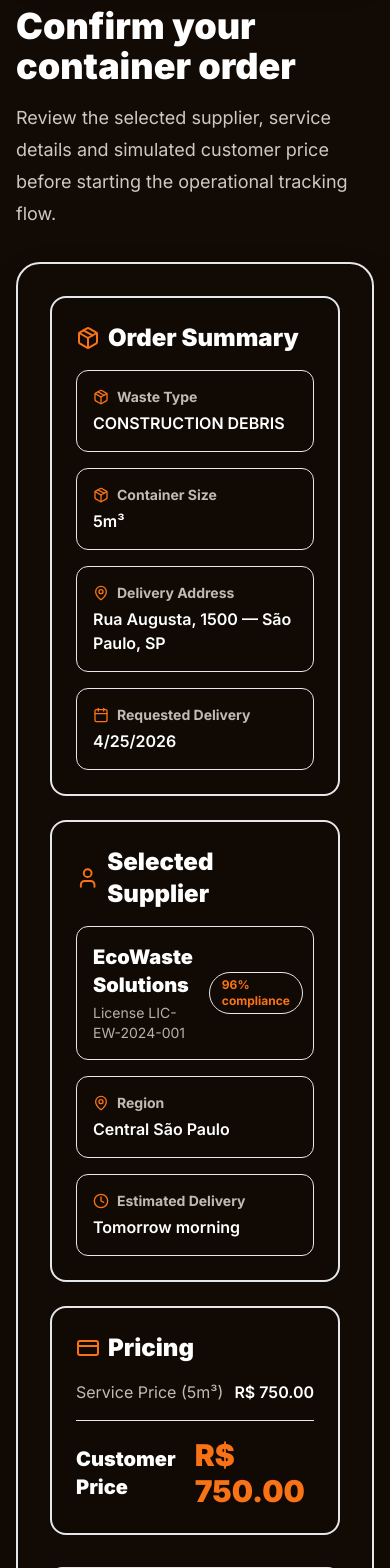
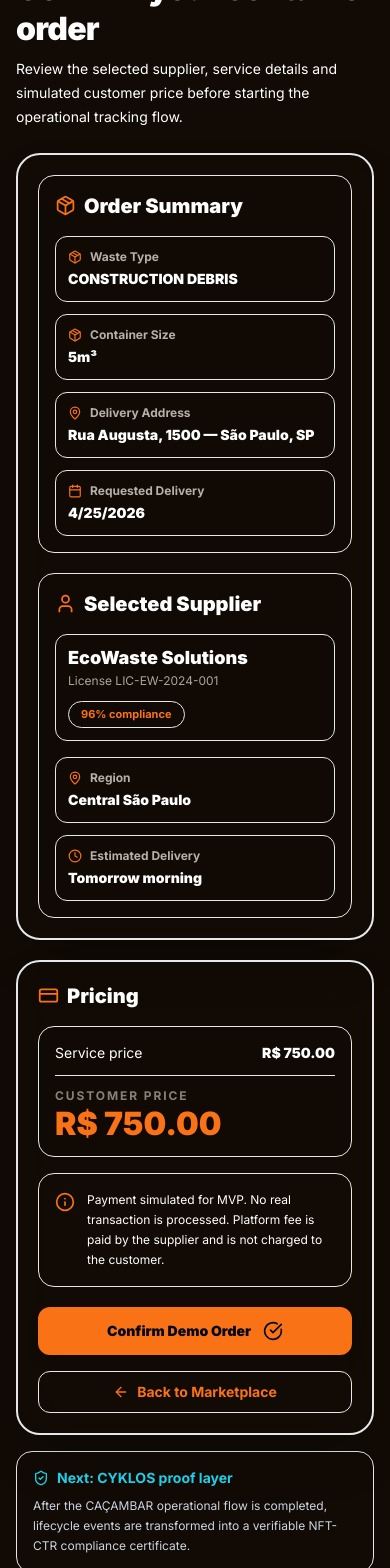
Before and after one commit to MarcelFortes/cyklos-cacambar-mvp, a Next.js app: page /order/1/confirm in a window 390 px wide. Shown: the part 380-1948 px from the top of the page. Built offline with nearby package versions, Linux system fonts and the light colour scheme; no server answers.

Commit message:
Refine CAÇAMBAR operational page density

```diff
--- a/src/app/order/[id]/confirm/page.tsx
+++ b/src/app/order/[id]/confirm/page.tsx
@@ -3,16 +3,16 @@
 import { useRouter, useSearchParams } from "next/navigation";
 import { demoOrder, suppliers } from "@/lib/mock-data";
 import {
-  Package,
-  MapPin,
+  ArrowLeft,
   Calendar,
-  User,
-  Info,
-  ArrowLeft,
   CheckCircle,
   Clock,
+  CreditCard,
+  Info,
+  MapPin,
+  Package,
   ShieldCheck,
-  CreditCard,
+  User,
 } from "lucide-react";
 import Link from "next/link";
 
@@ -33,185 +33,197 @@ export default function OrderConfirmPage() {
   };
 
   return (
-    <main className="min-h-screen overflow-hidden bg-[#120b05] px-4 py-12 text-white">
-      <section className="relative mx-auto w-full max-w-3xl">
+    <main className="min-h-screen overflow-hidden bg-[#120b05] px-4 py-8 text-white">
+      <section className="relative mx-auto w-full max-w-5xl">
         <div className="pointer-events-none absolute inset-0 -z-10">
-          <div className="absolute left-[-160px] top-0 h-[460px] w-[460px] rounded-full bg-cacambar-orange/18 blur-[150px]" />
-          <div className="absolute right-[-160px] top-64 h-[420px] w-[420px] rounded-full bg-orange-500/8 blur-[150px]" />
+          <div className="absolute left-[-160px] top-0 h-[420px] w-[420px] rounded-full bg-cacambar-orange/16 blur-[150px]" />
+          <div className="absolute right-[-160px] top-52 h-[380px] w-[380px] rounded-full bg-orange-500/8 blur-[140px]" />
+          <div className="absolute bottom-[-80px] left-1/3 h-[320px] w-[320px] rounded-full bg-cyklos-cyan/6 blur-[140px]" />
         </div>
 
-        <div className="mb-8">
-          <div className="mb-4 inline-flex items-center gap-2 rounded-2xl border-2 border-cacambar-orange/60 bg-cacambar-orange/[0.09] px-4 py-2 shadow-lg shadow-cacambar-orange/15">
-            <CreditCard size={16} className="text-cacambar-orange" />
-            <p className="text-xs font-black uppercase tracking-[0.32em] text-cacambar-orange">
+        <div className="mb-6">
+          <div className="mb-3 inline-flex items-center gap-2 rounded-2xl border border-cacambar-orange/55 bg-cacambar-orange/[0.08] px-4 py-2 shadow-lg shadow-cacambar-orange/10">
+            <CreditCard size={15} className="text-cacambar-orange" />
+            <p className="text-[11px] font-black uppercase tracking-[0.28em] text-cacambar-orange">
               CAÇAMBAR Order Confirmation
             </p>
           </div>
 
-          <h1 className="text-4xl font-black text-white">
+          <h1 className="text-[2rem] font-black leading-tight tracking-tight text-white md:text-[2.45rem]">
             Confirm your container order
           </h1>
 
-          <p className="mt-4 text-lg leading-8 text-orange-50/80">
+          <p className="mt-2 max-w-3xl text-sm leading-6 text-orange-50/78 md:text-base">
             Review the selected supplier, service details and simulated customer
             price before starting the operational tracking flow.
           </p>
         </div>
 
-        <div className="rounded-3xl border-2 border-cacambar-orange/55 bg-[#1a0f08]/88 p-8 text-left shadow-2xl shadow-black/35 backdrop-blur-xl">
-          <div className="mb-6 rounded-2xl border-2 border-cacambar-orange/45 bg-[#120b05]/65 p-6">
-            <h2 className="mb-4 flex items-center gap-2 text-2xl font-black text-white">
-              <Package className="text-cacambar-orange" size={24} />
+        <div className="grid gap-5 lg:grid-cols-[1.25fr_0.75fr]">
+          <div className="rounded-3xl border-2 border-cacambar-orange/45 bg-[#1a0f08]/88 p-5 shadow-2xl shadow-black/30 backdrop-blur-xl">
+            <div className="mb-5 rounded-2xl border border-cacambar-orange/35 bg-[#120b05]/65 p-4">
+              <h2 className="mb-4 flex items-center gap-2 text-xl font-black text-white">
+                <Package className="text-cacambar-orange" size={21} />
                 Order Summary
               </h2>
 
-            <div className="grid grid-cols-1 gap-x-8 gap-y-4 md:grid-cols-2">
-              <div className="rounded-xl border border-cacambar-orange/30 bg-cacambar-orange/[0.035] p-4">
-                <p className="mb-1 flex items-center gap-2 text-sm font-bold text-orange-50/75">
-                  <Package size={16} className="text-cacambar-orange" />
+              <div className="grid grid-cols-1 gap-3 sm:grid-cols-2">
+                <div className="rounded-xl border border-cacambar-orange/28 bg-cacambar-orange/[0.035] p-3">
+                  <p className="mb-1 flex items-center gap-2 text-xs font-bold text-orange-50/70">
+                    <Package size={14} className="text-cacambar-orange" />
                     Waste Type
                   </p>
-                <p className="text-base font-semibold text-white">
+                  <p className="text-sm font-black text-white">
                     {demoOrder.wasteType.replace(/_/g, " ")}
                   </p>
                 </div>
 
-              <div className="rounded-xl border border-cacambar-orange/30 bg-cacambar-orange/[0.035] p-4">
-                <p className="mb-1 flex items-center gap-2 text-sm font-bold text-orange-50/75">
-                  <Package size={16} className="text-cacambar-orange" />
+                <div className="rounded-xl border border-cacambar-orange/28 bg-cacambar-orange/[0.035] p-3">
+                  <p className="mb-1 flex items-center gap-2 text-xs font-bold text-orange-50/70">
+                    <Package size={14} className="text-cacambar-orange" />
                     Container Size
                   </p>
-                <p className="text-base font-semibold text-white">
+                  <p className="text-sm font-black text-white">
                     {demoOrder.containerSize}
                   </p>
                 </div>
 
-              <div className="rounded-xl border border-cacambar-orange/30 bg-cacambar-orange/[0.035] p-4">
-                <p className="mb-1 flex items-center gap-2 text-sm font-bold text-orange-50/75">
-                  <MapPin size={16} className="text-cacambar-orange" />
+                <div className="rounded-xl border border-cacambar-orange/28 bg-cacambar-orange/[0.035] p-3">
+                  <p className="mb-1 flex items-center gap-2 text-xs font-bold text-orange-50/70">
+                    <MapPin size={14} className="text-cacambar-orange" />
                     Delivery Address
                   </p>
-                <p className="text-base font-semibold text-white">
+                  <p className="text-sm font-black leading-5 text-white">
                     {demoOrder.customerAddress}
                   </p>
                 </div>
 
-              <div className="rounded-xl border border-cacambar-orange/30 bg-cacambar-orange/[0.035] p-4">
-                <p className="mb-1 flex items-center gap-2 text-sm font-bold text-orange-50/75">
-                  <Calendar size={16} className="text-cacambar-orange" />
+                <div className="rounded-xl border border-cacambar-orange/28 bg-cacambar-orange/[0.035] p-3">
+                  <p className="mb-1 flex items-center gap-2 text-xs font-bold text-orange-50/70">
+                    <Calendar size={14} className="text-cacambar-orange" />
                     Requested Delivery
                   </p>
-                <p className="text-base font-semibold text-white">
+                  <p className="text-sm font-black text-white">
                     {new Date(demoOrder.createdAt).toLocaleDateString()}
                   </p>
                 </div>
               </div>
             </div>
 
-          <div className="mb-6 rounded-2xl border-2 border-cacambar-orange/45 bg-[#120b05]/65 p-6">
-            <h2 className="mb-4 flex items-center gap-2 text-2xl font-black text-white">
-              <User className="text-cacambar-orange" size={24} />
+            <div className="rounded-2xl border border-cacambar-orange/35 bg-[#120b05]/65 p-4">
+              <h2 className="mb-4 flex items-center gap-2 text-xl font-black text-white">
+                <User className="text-cacambar-orange" size={21} />
                 Selected Supplier
               </h2>
 
-            <div className="mb-4 flex items-center justify-between gap-4 rounded-xl border border-cacambar-orange/35 bg-cacambar-orange/[0.045] p-4">
+              <div className="mb-4 flex flex-wrap items-center justify-between gap-3 rounded-xl border border-cacambar-orange/32 bg-cacambar-orange/[0.045] p-3">
                 <div>
-                <p className="text-xl font-black text-white">
+                  <p className="text-lg font-black leading-tight text-white">
                     {selectedSupplier.name}
                   </p>
-                <p className="mt-1 text-sm text-orange-50/70">
+                  <p className="mt-1 text-xs text-orange-50/65">
                     License {selectedSupplier.licenseNumber}
                   </p>
                 </div>
 
-              <div className="rounded-full border border-cacambar-orange/45 bg-cacambar-orange/[0.08] px-3 py-1 text-xs font-bold text-cacambar-orange">
+                <div className="rounded-full border border-cacambar-orange/45 bg-cacambar-orange/[0.08] px-3 py-1 text-[11px] font-bold text-cacambar-orange">
                   {selectedSupplier.complianceScore}% compliance
                 </div>
               </div>
 
-            <div className="grid grid-cols-1 gap-x-8 gap-y-4 md:grid-cols-2">
-              <div className="rounded-xl border border-cacambar-orange/30 bg-cacambar-orange/[0.035] p-4">
-                <p className="mb-1 flex items-center gap-2 text-sm font-bold text-orange-50/75">
-                  <MapPin size={16} className="text-cacambar-orange" />
+              <div className="grid grid-cols-1 gap-3 sm:grid-cols-2">
+                <div className="rounded-xl border border-cacambar-orange/28 bg-cacambar-orange/[0.035] p-3">
+                  <p className="mb-1 flex items-center gap-2 text-xs font-bold text-orange-50/70">
+                    <MapPin size={14} className="text-cacambar-orange" />
                     Region
                   </p>
-                <p className="text-base font-semibold text-white">
+                  <p className="text-sm font-black text-white">
                     {selectedSupplier.region}
                   </p>
                 </div>
 
-              <div className="rounded-xl border border-cacambar-orange/30 bg-cacambar-orange/[0.035] p-4">
-                <p className="mb-1 flex items-center gap-2 text-sm font-bold text-orange-50/75">
-                  <Clock size={16} className="text-cacambar-orange" />
+                <div className="rounded-xl border border-cacambar-orange/28 bg-cacambar-orange/[0.035] p-3">
+                  <p className="mb-1 flex items-center gap-2 text-xs font-bold text-orange-50/70">
+                    <Clock size={14} className="text-cacambar-orange" />
                     Estimated Delivery
                   </p>
-                <p className="text-base font-semibold text-white">
+                  <p className="text-sm font-black text-white">
                     {selectedSupplier.deliveryTimeEstimate}
                   </p>
                 </div>
               </div>
             </div>
+          </div>
 
-          <div className="mb-6 rounded-2xl border-2 border-cacambar-orange/45 bg-[#120b05]/65 p-6">
-            <h2 className="mb-4 flex items-center gap-2 text-2xl font-black text-white">
-              <CreditCard className="text-cacambar-orange" size={24} />
+          <aside className="space-y-4">
+            <div className="rounded-3xl border-2 border-cacambar-orange/45 bg-[#1a0f08]/88 p-5 shadow-2xl shadow-black/25 backdrop-blur-xl">
+              <h2 className="mb-4 flex items-center gap-2 text-xl font-black text-white">
+                <CreditCard className="text-cacambar-orange" size={21} />
                 Pricing
               </h2>
 
-            <div className="flex items-center justify-between border-b border-cacambar-orange/30 pb-4">
-              <p className="text-orange-50/75">
-                Service Price ({demoOrder.containerSize})
-              </p>
-              <p className="font-semibold text-white">
+              <div className="rounded-2xl border border-cacambar-orange/30 bg-[#120b05]/65 p-4">
+                <div className="flex items-center justify-between gap-4 border-b border-cacambar-orange/25 pb-3">
+                  <p className="text-sm text-orange-50/72">Service price</p>
+                  <p className="text-sm font-black text-white">
                     R$ {servicePrice.toFixed(2)}
                   </p>
                 </div>
 
-            <div className="flex items-center justify-between pt-4">
-              <p className="text-xl font-black text-white">Customer Price</p>
-              <p className="text-3xl font-black text-cacambar-orange">
+                <div className="pt-3">
+                  <p className="text-xs font-bold uppercase tracking-[0.16em] text-orange-50/50">
+                    Customer price
+                  </p>
+                  <p className="mt-1 text-[2rem] font-black leading-none text-cacambar-orange">
                     R$ {servicePrice.toFixed(2)}
                   </p>
                 </div>
               </div>
 
-          <div className="mt-8 flex items-center gap-4 rounded-xl border-2 border-cacambar-orange/40 bg-cacambar-orange/[0.055] p-5 text-orange-50/80">
-            <Info size={24} className="text-cacambar-orange" />
-            <p className="text-sm">
-              Payment simulated for MVP — no real transaction is processed.
-              Platform fee is paid by the supplier and is not charged to the
-              customer.
+              <div className="mt-4 rounded-2xl border border-cacambar-orange/35 bg-cacambar-orange/[0.055] p-4">
+                <div className="flex items-start gap-3 text-orange-50/78">
+                  <Info
+                    size={20}
+                    className="mt-0.5 flex-shrink-0 text-cacambar-orange"
+                  />
+                  <p className="text-xs leading-5">
+                    Payment simulated for MVP. No real transaction is processed.
+                    Platform fee is paid by the supplier and is not charged to
+                    the customer.
                   </p>
+                </div>
               </div>
 
               <button
                 onClick={handleConfirmOrder}
-            className="mt-8 inline-flex w-full items-center justify-center gap-3 rounded-xl border-2 border-cacambar-orange bg-cacambar-orange px-8 py-4 text-lg font-black text-slate-950 shadow-lg shadow-cacambar-orange/20 transition hover:-translate-y-0.5 hover:bg-orange-400 hover:shadow-cacambar-orange/30"
+                className="mt-5 inline-flex w-full items-center justify-center gap-3 rounded-xl border-2 border-cacambar-orange bg-cacambar-orange px-5 py-3 text-sm font-black text-slate-950 shadow-lg shadow-cacambar-orange/20 transition hover:-translate-y-0.5 hover:bg-orange-400 hover:shadow-cacambar-orange/30"
               >
                 Confirm Demo Order
-            <CheckCircle size={24} />
+                <CheckCircle size={20} />
               </button>
 
-          <div className="mt-6 text-center">
               <Link
                 href="/marketplace"
-              className="inline-flex items-center gap-2 font-semibold text-orange-50/75 transition hover:text-cacambar-orange hover:underline"
+                className="mt-4 inline-flex w-full items-center justify-center gap-2 rounded-xl border border-cacambar-orange/35 px-5 py-2.5 text-sm font-bold text-cacambar-orange transition hover:bg-cacambar-orange/[0.08]"
               >
-              <ArrowLeft size={18} />
+                <ArrowLeft size={16} />
                 Back to Marketplace
               </Link>
             </div>
+
+            <div className="rounded-2xl border border-cyklos-cyan/30 bg-cyklos-cyan/[0.045] p-4 text-sm text-slate-300">
+              <div className="flex items-center gap-2 font-bold text-cyklos-cyan">
+                <ShieldCheck size={16} />
+                Next: CYKLOS proof layer
               </div>
 
-        <div className="mt-6 rounded-2xl border border-cyklos-cyan/30 bg-cyklos-cyan/[0.04] p-4 text-sm text-slate-300">
-          <div className="flex items-center gap-2 font-bold text-cyklos-cyan">
-            <ShieldCheck size={16} />
-            Next step: CYKLOS verification layer
+              <p className="mt-2 text-xs leading-5">
+                After the CAÇAMBAR operational flow is completed, lifecycle
+                events are transformed into a verifiable NFT-CTR compliance
+                certificate.
+              </p>
             </div>
-          <p className="mt-2">
-            After the CAÇAMBAR operational flow is completed, lifecycle events
-            are transformed into a verifiable NFT-CTR compliance certificate.
-          </p>
+          </aside>
         </div>
       </section>
     </main>
--- a/src/components/SupplierCard.tsx
+++ b/src/components/SupplierCard.tsx
@@ -8,81 +8,85 @@ interface SupplierCardProps {
 
 export function SupplierCard({ supplier }: SupplierCardProps) {
   return (
-    <div className="group rounded-2xl border-2 border-cacambar-orange/45 bg-[#1a0f08]/90 p-6 shadow-xl shadow-black/25 backdrop-blur transition hover:-translate-y-1 hover:border-cacambar-orange hover:shadow-cacambar-orange/15">
-      <div className="mb-4 flex items-start justify-between gap-4">
-        <div>
-          <h2 className="text-2xl font-black text-white">{supplier.name}</h2>
+    <div className="group rounded-2xl border-2 border-cacambar-orange/38 bg-[#1a0f08]/90 p-4 shadow-xl shadow-black/18 backdrop-blur transition hover:-translate-y-1 hover:border-cacambar-orange hover:shadow-cacambar-orange/15">
+      <div className="mb-3 flex items-start justify-between gap-3">
+        <div className="min-w-0">
+          <h2 className="text-[1.18rem] font-black leading-tight text-white">
+            {supplier.name}
+          </h2>
 
-          <p className="mt-1 flex items-center gap-1 text-sm text-orange-50/70">
-            <MapPin size={14} className="text-cacambar-orange" />
+          <p className="mt-1 flex items-center gap-1 text-xs font-medium text-orange-50/68">
+            <MapPin size={12} className="text-cacambar-orange" />
             {supplier.region}
           </p>
         </div>
 
         {supplier.verified && (
-          <span className="inline-flex items-center gap-1 rounded-full border border-cacambar-orange/45 bg-cacambar-orange/[0.08] px-3 py-1 text-xs font-bold text-cacambar-orange">
-            <CheckCircle2 size={14} />
+          <span className="inline-flex shrink-0 items-center gap-1 rounded-full border border-cacambar-orange/45 bg-cacambar-orange/[0.08] px-2.5 py-1 text-[10px] font-bold text-cacambar-orange">
+            <CheckCircle2 size={11} />
             Verified
           </span>
         )}
       </div>
 
-      <div className="mb-6 grid grid-cols-2 gap-4 text-sm">
-        <div className="rounded-xl border border-cacambar-orange/25 bg-[#120b05]/65 p-3">
-          <p className="text-orange-50/60">Service price</p>
-          <p className="font-black text-cacambar-orange">
+      <div className="mb-3 grid grid-cols-2 gap-2.5 text-xs">
+        <div className="rounded-xl border border-cacambar-orange/24 bg-[#120b05]/65 p-2.5">
+          <p className="text-orange-50/52">Service price</p>
+          <p className="mt-0.5 text-sm font-black text-cacambar-orange">
             R$ {supplier.price.toFixed(2)}
           </p>
         </div>
 
-        <div className="rounded-xl border border-cacambar-orange/25 bg-[#120b05]/65 p-3">
-          <p className="text-orange-50/60">Available</p>
-          <p className="font-semibold text-white">
+        <div className="rounded-xl border border-cacambar-orange/24 bg-[#120b05]/65 p-2.5">
+          <p className="text-orange-50/52">Available</p>
+          <p className="mt-0.5 text-sm font-semibold text-white">
             {supplier.availableContainers} containers
           </p>
         </div>
 
-        <div className="rounded-xl border border-cacambar-orange/25 bg-[#120b05]/65 p-3">
-          <p className="text-orange-50/60">Rating</p>
-          <p className="flex items-center gap-1 font-semibold text-white">
-            <Star size={14} fill="currentColor" className="text-yellow-400" />
+        <div className="rounded-xl border border-cacambar-orange/24 bg-[#120b05]/65 p-2.5">
+          <p className="text-orange-50/52">Rating</p>
+          <p className="mt-0.5 flex items-center gap-1 text-sm font-semibold text-white">
+            <Star size={12} fill="currentColor" className="text-yellow-400" />
             {supplier.rating.toFixed(1)}
           </p>
         </div>
 
-        <div className="rounded-xl border border-cacambar-orange/25 bg-[#120b05]/65 p-3">
-          <p className="text-orange-50/60">Distance</p>
-          <p className="font-semibold text-white">
+        <div className="rounded-xl border border-cacambar-orange/24 bg-[#120b05]/65 p-2.5">
+          <p className="text-orange-50/52">Distance</p>
+          <p className="mt-0.5 text-sm font-semibold text-white">
             {supplier.distance || "N/A"}
           </p>
         </div>
 
-        <div className="rounded-xl border border-cacambar-orange/25 bg-[#120b05]/65 p-3">
-          <p className="text-orange-50/60">Delivery</p>
-          <p className="flex items-center gap-1 font-semibold text-white">
-            <Clock size={14} className="text-cacambar-orange" />
+        <div className="rounded-xl border border-cacambar-orange/24 bg-[#120b05]/65 p-2.5">
+          <p className="text-orange-50/52">Delivery</p>
+          <p className="mt-0.5 flex items-center gap-1 text-sm font-semibold text-white">
+            <Clock size={12} className="text-cacambar-orange" />
             {supplier.deliveryTimeEstimate}
           </p>
         </div>
 
-        <div className="rounded-xl border border-cacambar-orange/25 bg-[#120b05]/65 p-3">
-          <p className="text-orange-50/60">Compliance</p>
-          <p className="font-semibold text-cacambar-orange">
+        <div className="rounded-xl border border-cacambar-orange/24 bg-[#120b05]/65 p-2.5">
+          <p className="text-orange-50/52">Compliance</p>
+          <p className="mt-0.5 text-sm font-black text-cacambar-orange">
             {supplier.complianceScore}% score
           </p>
         </div>
       </div>
 
-      <div className="mb-5 rounded-xl border border-cacambar-orange/35 bg-cacambar-orange/[0.045] p-3 text-xs text-orange-50/75">
-        <p className="font-semibold text-white">License</p>
-        <p>{supplier.licenseNumber}</p>
+      <div className="mb-3 rounded-xl border border-cacambar-orange/30 bg-cacambar-orange/[0.04] px-3 py-2 text-xs text-orange-50/70">
+        <div className="flex items-center justify-between gap-3">
+          <p className="font-bold text-white">License</p>
+          <p className="font-medium">{supplier.licenseNumber}</p>
+        </div>
       </div>
 
       <Link
         href={`/order/ORD-0001/confirm?supplierId=${supplier.id}`}
-        className="inline-flex w-full items-center justify-center gap-2 rounded-xl border-2 border-cacambar-orange bg-cacambar-orange px-4 py-3 text-center font-black text-slate-950 shadow-lg shadow-cacambar-orange/15 transition hover:-translate-y-0.5 hover:bg-orange-400 hover:shadow-cacambar-orange/25"
+        className="inline-flex w-full items-center justify-center gap-2 rounded-xl border-2 border-cacambar-orange bg-cacambar-orange px-4 py-2.5 text-center text-sm font-black text-slate-950 shadow-lg shadow-cacambar-orange/15 transition hover:-translate-y-0.5 hover:bg-orange-400 hover:shadow-cacambar-orange/25"
       >
-        <Package size={16} />
+        <Package size={14} />
         Select Supplier
       </Link>
     </div>
```
Also changed, not shown: src/app/marketplace/page.tsx (+35 -34 lines), src/app/request/page.tsx (+43 -45 lines). Lines whose indentation alone changed are shown as unchanged.
